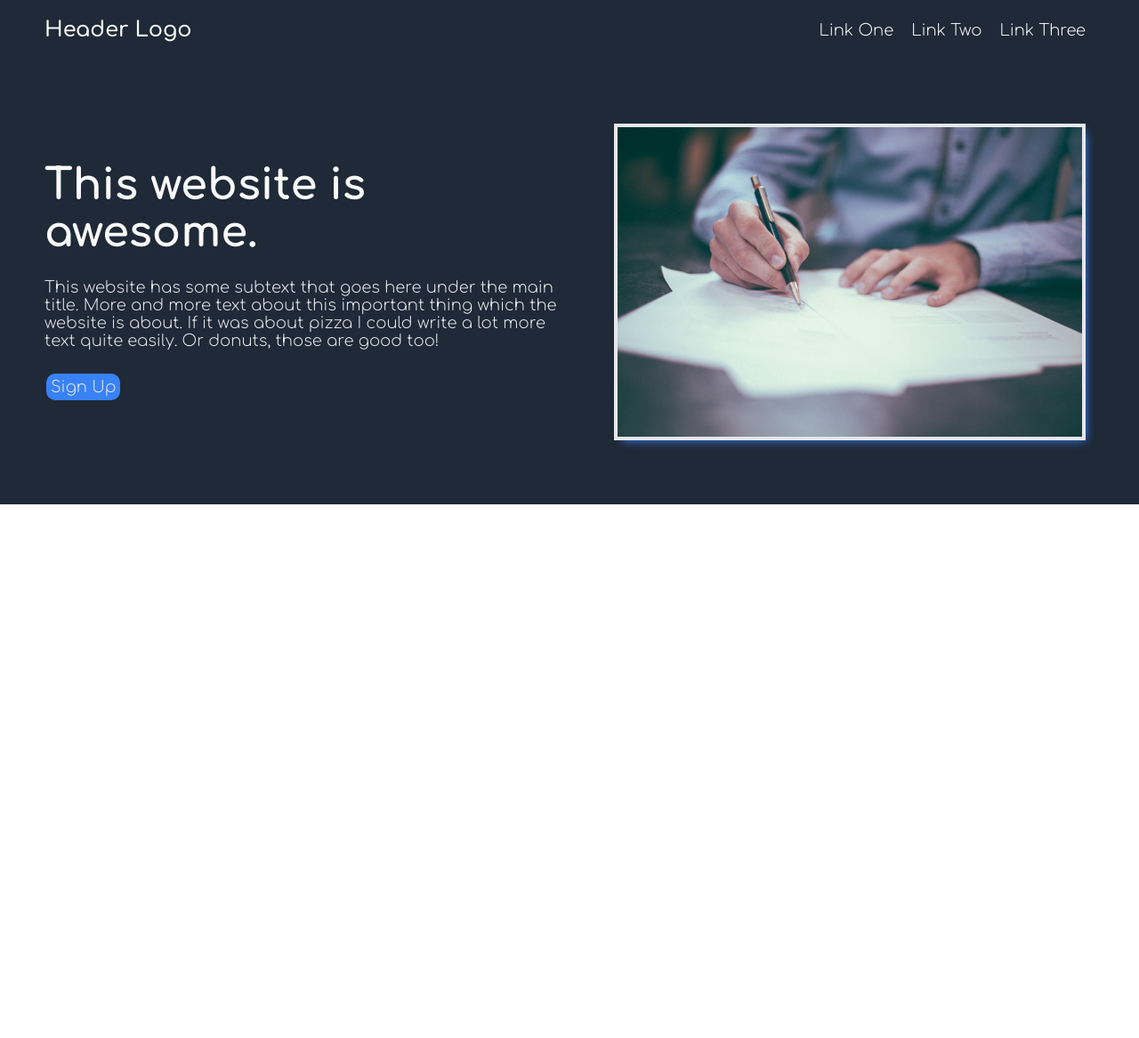
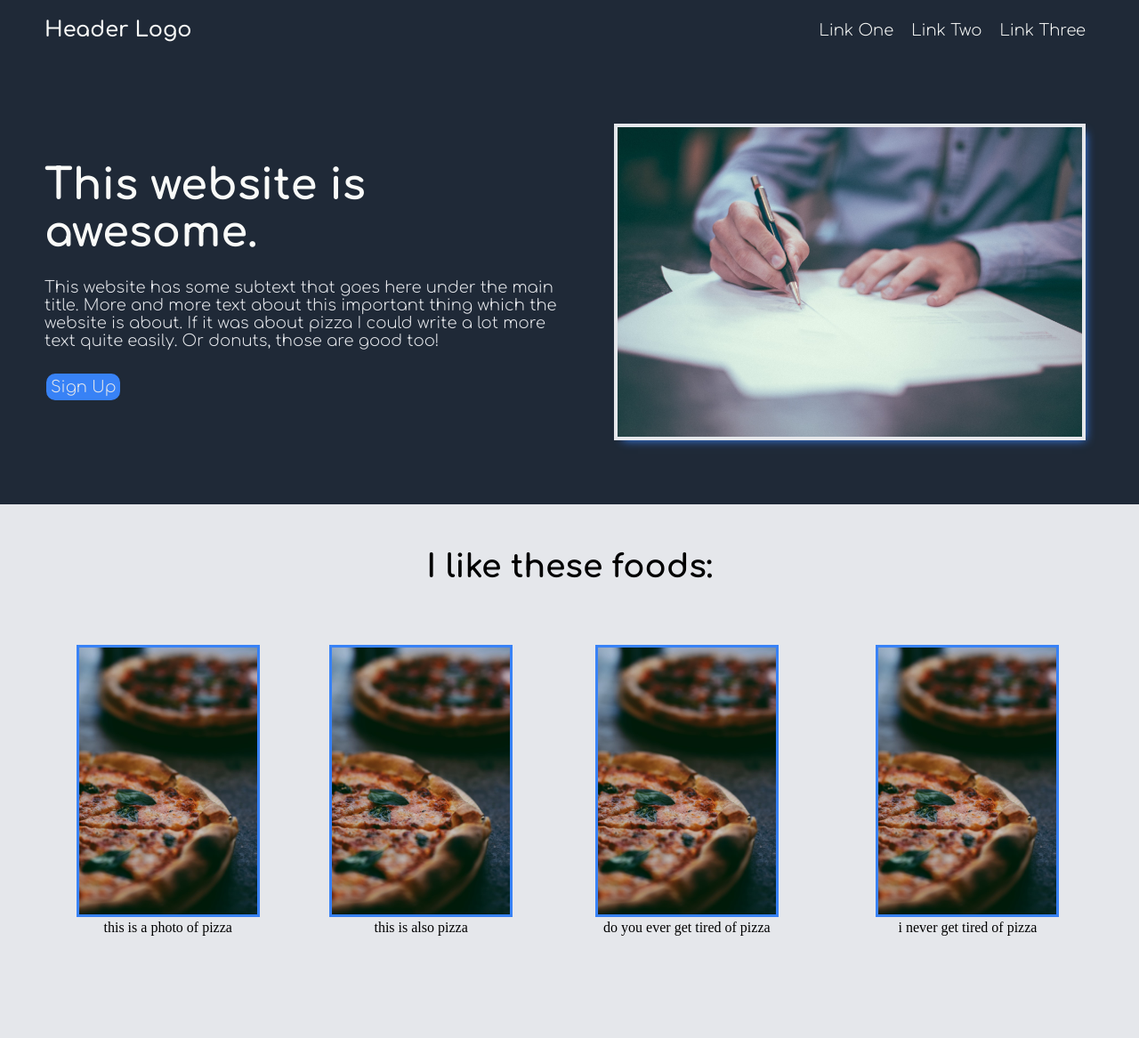
Before and after one commit to Spartalis1/Landing_Page, a plain HTML site: page index.html in a window 1280 px wide. Shown: the whole page at 89% size. Before the commit the page ends 800 px from the top, so only its background shows below. Drawn offline with Linux system fonts and the light colour scheme.

Commit message:
working out the middle section

```diff
--- a/index.html
+++ b/index.html
@@ -32,5 +32,26 @@
             </div>
         </div>
     </div>
+    <div class="middle">
+        <h3>I like these foods:</h3>
+        <div class="thumbrow">
+            <div class="thumbcard">
+                <img src="/pizzathumb.jpg" alt="pizza">
+                <p>this is a photo of pizza</p>
+            </div>
+            <div class="thumbcard">
+                <img src="/pizzathumb.jpg" alt="pizza">
+                <p>this is also pizza</p>
+            </div>
+            <div class="thumbcard">
+                <img src="/pizzathumb.jpg" alt="pizza">
+                <p>do you ever get tired of pizza</p>
+            </div>
+            <div class="thumbcard">
+                <img src="/pizzathumb.jpg" alt="pizza">
+                <p>i never get tired of pizza</p>
+            </div>
+        </div>
+    </div>
 </body>
 </html>
--- a/style.css
+++ b/style.css
@@ -5,7 +5,6 @@
 .hero{
     background-color: #1f2937;
     width: 100%;
-
 }
 .navbar{
     margin: 0px auto;
@@ -92,3 +91,45 @@ h2{
     max-width: 550px;
     margin-right: 10px;
 }
+.middle{
+    background-color: #e5e7eb;
+    width: 100%;
+    height: 600px;
+    display: flex;
+    justify-content: center;
+    flex-flow: row wrap;
+    align-content: flex-start;
+}
+h3{
+    width: 1200px;
+    font-family: 'Comfortaa', cursive;
+    font-weight: 700;
+    font-size: 36px;
+    color: ##1f2937;
+    padding: 50px;
+    text-align: center;
+}
+.thumbrow {
+    max-width: 1200px;
+    margin: 0 10px;
+    display: flex;
+    flex-flow: row nowrap;
+    justify-content: center;
+}
+.thumbcard {
+    padding: 15px;
+    height: 100px;
+    margin: 0px 15px;
+    display: flex;
+    flex-flow: row wrap;
+    justify-content: center;
+}
+.thumbcard img{
+    margin: 3px;
+    padding: 3px;
+    width: 200px;
+    object-fit: contain;
+    max-width: 100%;
+    background-color: #3882F6;
+    flex: 0;
+}
```
